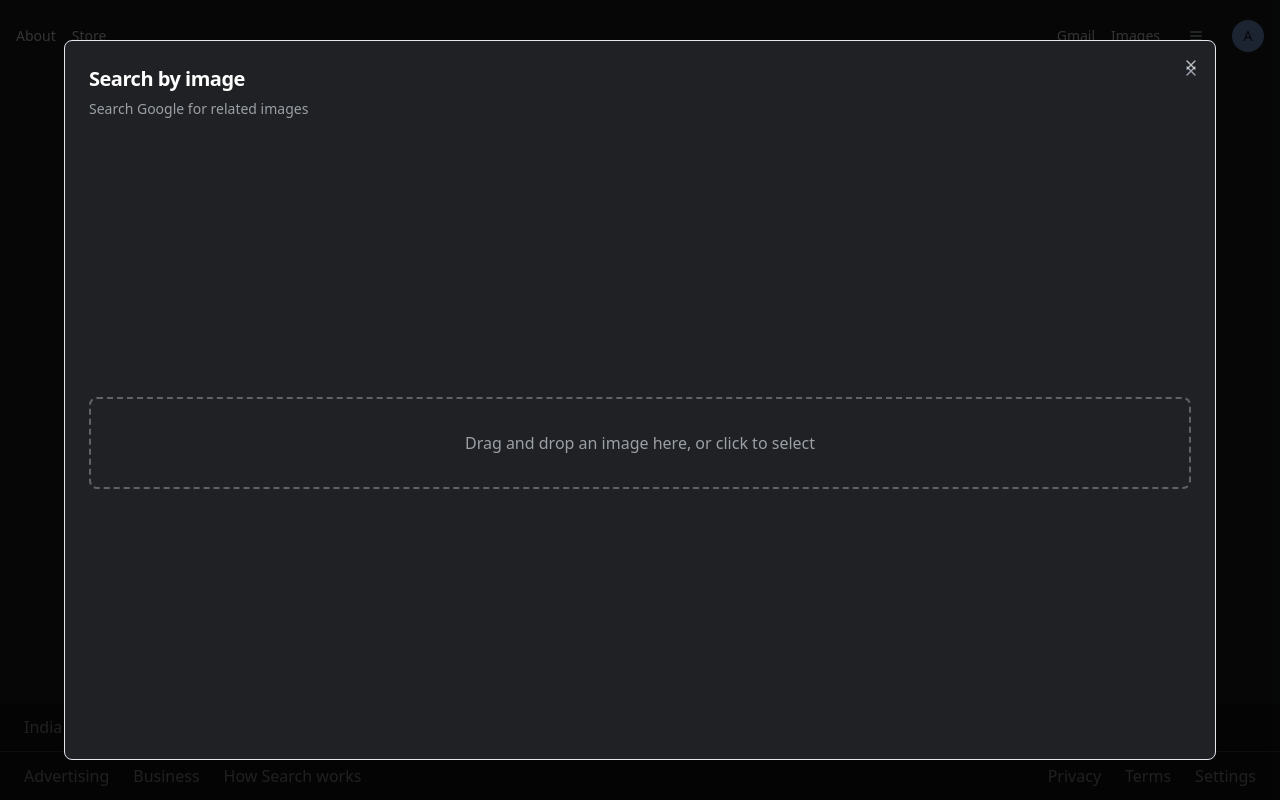
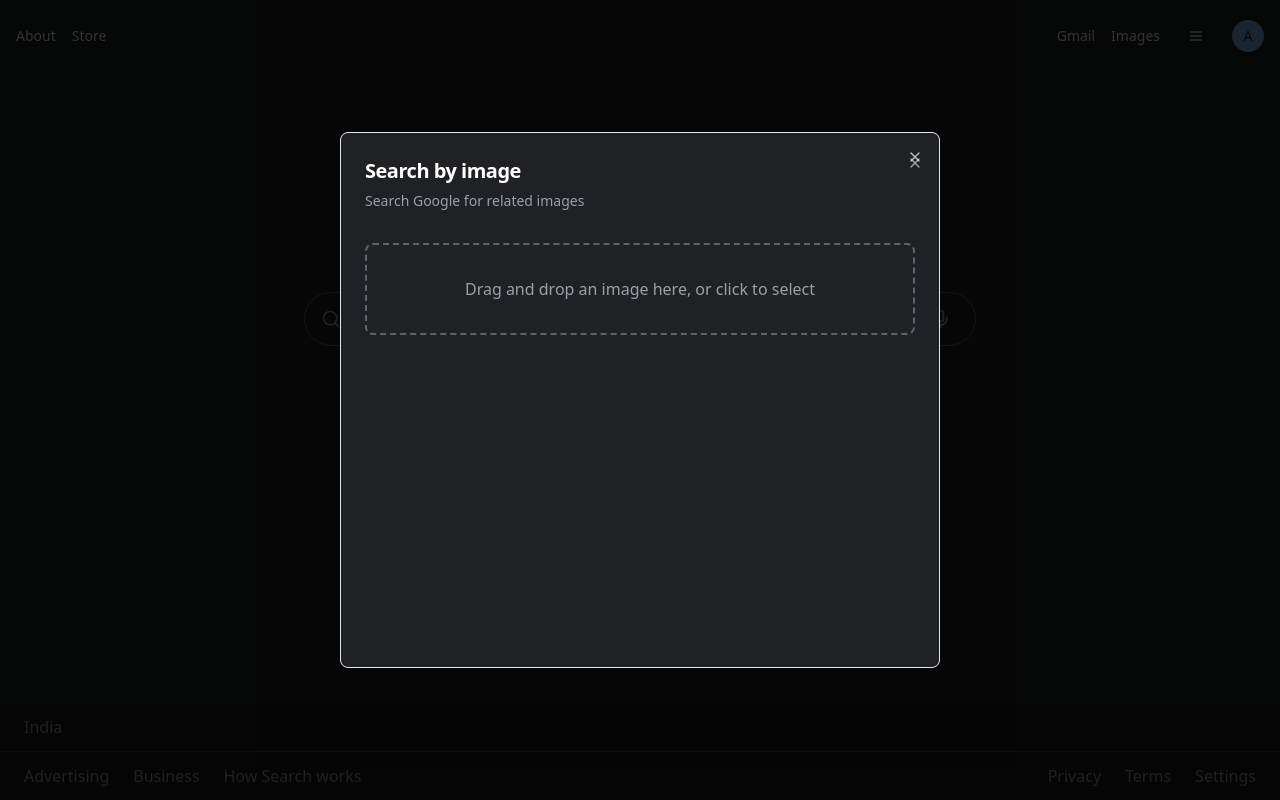
Before and after one commit to OneKadian/searchy-sparkles, a React (Vite) app: page / in a window 1280 px wide. Both pictures are taken after a click on the button 905 px from the left and 319 px from the top of the page. Built offline with nearby package versions, Linux system fonts and the light colour scheme.

Commit message:
Fix image search popup size
Adjust the size of the 'search by image' popup to match the optimal dimensions seen in the first result. Center the crop option both horizontally and vertically after an image is uploaded.
[skip gpt_engineer]

```diff
--- a/src/components/ImageSearch.tsx
+++ b/src/components/ImageSearch.tsx
@@ -33,7 +33,7 @@ const ImageSearch = ({ onClose }: { onClose: () => void }) => {
   };
 
   return (
-    <DialogContent className="sm:max-w-[90vw] h-[90vh] bg-[#202124] text-white">
+    <DialogContent className="sm:max-w-[600px] max-h-[80vh] bg-[#202124] text-white">
       <DialogHeader>
         <DialogTitle className="text-xl font-semibold">
           Search by image
@@ -49,11 +49,12 @@ const ImageSearch = ({ onClose }: { onClose: () => void }) => {
         </button>
       </DialogHeader>
 
-      <div className="mt-4 flex h-full">
+      <div className="mt-4 flex h-[400px]">
         <div className="w-full flex flex-col">
           {!image ? (
             <ImageUploader onImageSelect={setImage} image={image} />
           ) : (
+            <div className="flex-1 flex items-center justify-center">
               <ImageCropper
                 image={image}
                 crop={crop}
@@ -64,6 +65,7 @@ const ImageSearch = ({ onClose }: { onClose: () => void }) => {
                 onClear={() => setImage(null)}
                 onSearch={handleSearch}
               />
+            </div>
           )}
         </div>
       </div>
```
Lines whose indentation alone changed are shown as unchanged.
